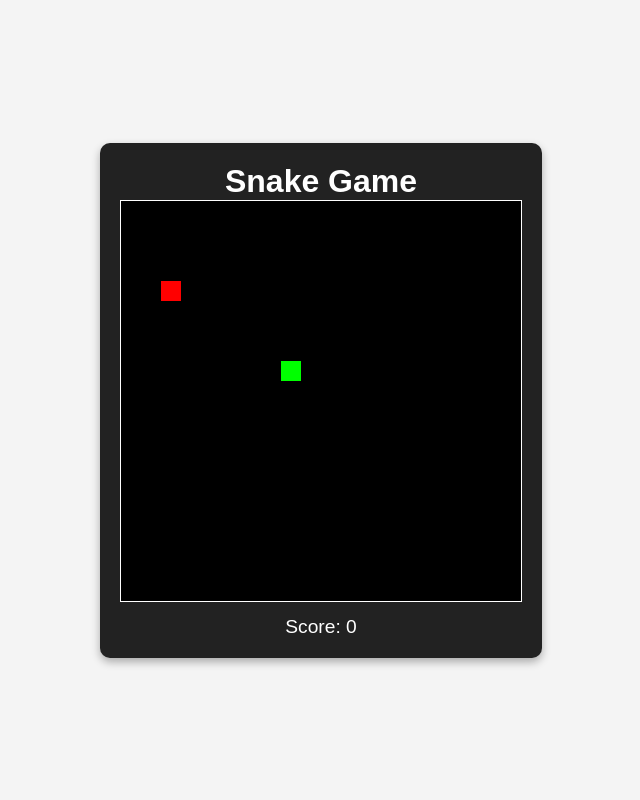
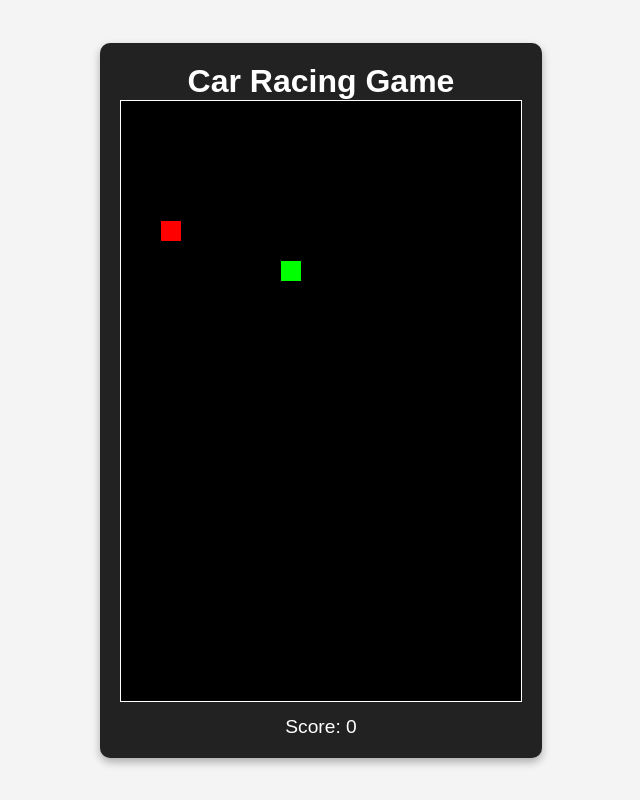
Before and after one commit to naveed4289/DevposStaticWebsite, a plain HTML site: page index.html in a window 1280 px wide. Shown: the whole page, without its empty margins (319-959 px from the left). Drawn offline with Linux system fonts and the light colour scheme.

Commit message:
Update index.html

```diff
--- a/index.html
+++ b/index.html
@@ -3,13 +3,13 @@
 <head>
     <meta charset="UTF-8">
     <meta name="viewport" content="width=device-width, initial-scale=1.0">
-    <title>Snake Game</title>
+    <title>Car Racing Game</title>
     <link rel="stylesheet" href="style.css">
 </head>
 <body>
     <div class="game-container">
-        <h1>Snake Game</h1>
-        <canvas id="gameCanvas" width="400" height="400"></canvas>
+        <h1>Car Racing Game</h1>
+        <canvas id="gameCanvas" width="400" height="600"></canvas>
         <p id="score">Score: 0</p>
     </div>
 
```
